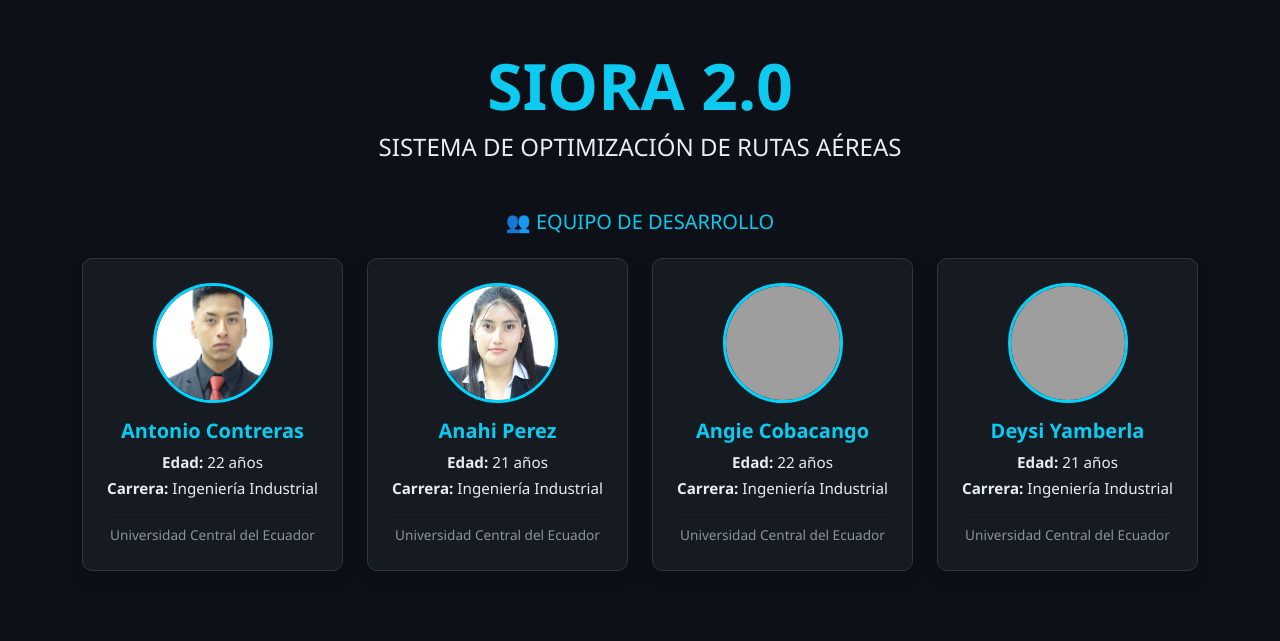
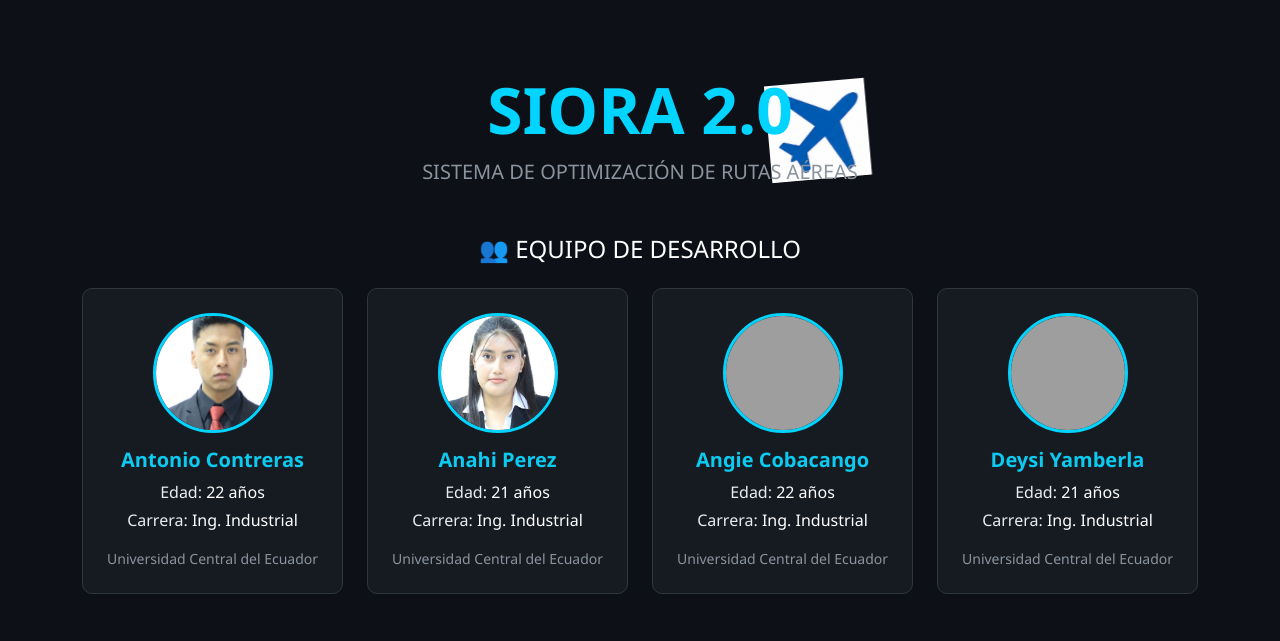
Before and after one commit to ac375655-beep/SIORA2.0, a Flask app: page / in a window 1280 px wide. Shown: the part 58-699 px from the top of the page. Run offline with Flask 3, Linux system fonts and the light colour scheme; grey boxes are pictures that could not be loaded.

Commit message:
Mejorar interfaz: panel de monitoreo, animaciones y optimización de dashboard

```diff
--- a/app.py
+++ b/app.py
@@ -82,7 +82,6 @@ def index():
 
 @app.route("/dashboard")
 def dashboard():
-    # ¡Aquí arreglamos el error 404! Esta ruta alimenta las gráficas
     total_simulaciones = Simulacion.query.count()
     total_rutas = Ruta.query.count()
     aeropuertos_activos = Aeropuerto.query.filter_by(estado="Abierto").count()
@@ -143,16 +142,22 @@ def rutas():
     aeropuertos = Aeropuerto.query.all()
     simulaciones = Simulacion.query.order_by(Simulacion.id.desc()).limit(15).all()
 
+    # Variables de control para mantener seleccionadas las opciones
+    origen_sel = None
+    destino_sel = None
+    criterio_sel = "Menor Distancia"
+
     if request.method == "POST":
-        orig_id = int(request.form.get("origen"))
-        dest_id = int(request.form.get("destino"))
-        criterio = request.form.get("criterio")
+        origen_sel = int(request.form.get("origen"))
+        destino_sel = int(request.form.get("destino"))
+        criterio_sel = request.form.get("criterio")
 
-        if orig_id == dest_id:
+        if origen_sel == destino_sel:
             return render_template("rutas.html", aeropuertos=aeropuertos, simulaciones=simulaciones,
-                                   error="El origen y destino no pueden ser el mismo.")
+                                   error="El origen y destino no pueden ser el mismo.",
+                                   origen_sel=origen_sel, destino_sel=destino_sel, criterio_sel=criterio_sel)
 
-        nodos, rutas_opt, msj = dijkstra(orig_id, dest_id, criterio)
+        nodos, rutas_opt, msj = dijkstra(origen_sel, destino_sel, criterio_sel)
 
         if nodos:
             dist_total = round(sum(r.distancia for r in rutas_opt), 2)
@@ -160,25 +165,28 @@ def rutas():
             costo_total = round(sum(r.costo for r in rutas_opt), 2)
             consumo_total = round(sum(r.consumo for r in rutas_opt), 2)
 
-            origen_obj = Aeropuerto.query.get(orig_id)
-            destino_obj = Aeropuerto.query.get(dest_id)
+            origen_obj = Aeropuerto.query.get(origen_sel)
+            destino_obj = Aeropuerto.query.get(destino_sel)
             nombres_ruta = " ➔ ".join([Aeropuerto.query.get(n).codigo for n in nodos])
 
             coordenadas = [{"lat": Aeropuerto.query.get(n).latitud, "lon": Aeropuerto.query.get(n).longitud, "info": Aeropuerto.query.get(n).codigo} for n in nodos]
 
             sim = Simulacion(origen=f"{origen_obj.ciudad} ({origen_obj.codigo})", destino=f"{destino_obj.ciudad} ({destino_obj.codigo})",
-                             criterio=criterio, distancia_total=dist_total, tiempo_total=tiempo_total,
+                             criterio=criterio_sel, distancia_total=dist_total, tiempo_total=tiempo_total,
                              costo_total=costo_total, consumo_total=consumo_total, nodos_ruta=nombres_ruta, estado_red=msj)
             db.session.add(sim)
             db.session.commit()
 
             simulaciones = Simulacion.query.order_by(Simulacion.id.desc()).limit(15).all()
             return render_template("rutas.html", aeropuertos=aeropuertos, simulaciones=simulaciones,
-                                   mapa_ruta=json.dumps(coordenadas), error=msj if "Alerta" in msj else None, detalle=sim)
+                                   mapa_ruta=json.dumps(coordenadas), error=msj if "Alerta" in msj else None, detalle=sim,
+                                   origen_sel=origen_sel, destino_sel=destino_sel, criterio_sel=criterio_sel)
         else:
-            return render_template("rutas.html", aeropuertos=aeropuertos, simulaciones=simulaciones, error=msj)
+            return render_template("rutas.html", aeropuertos=aeropuertos, simulaciones=simulaciones, error=msj,
+                                   origen_sel=origen_sel, destino_sel=destino_sel, criterio_sel=criterio_sel)
 
-    return render_template("rutas.html", aeropuertos=aeropuertos, simulaciones=simulaciones, mapa_ruta="[]")
+    return render_template("rutas.html", aeropuertos=aeropuertos, simulaciones=simulaciones, mapa_ruta="[]",
+                           origen_sel=origen_sel, destino_sel=destino_sel, criterio_sel=criterio_sel)
 
 def inicializar_bd():
     if Aeropuerto.query.count() == 0:
--- a/templates/index.html
+++ b/templates/index.html
@@ -1,40 +1,80 @@
 {% extends 'base.html' %}
+
 {% block content %}
-<div class="text-center mt-5">
-    <h1 class="display-3 fw-bold text-info">SIORA 2.0</h1>
-    <h4 class="text-light mb-5">SISTEMA DE OPTIMIZACIÓN DE RUTAS AÉREAS</h4>
+<style>
+    /* Animación del avión volando */
+    @keyframes volar {
+        0% { transform: translateX(-150px) rotate(0deg); }
+        45% { transform: translateX(50vw) translateY(-20px) rotate(5deg); }
+        55% { transform: translateX(60vw) translateY(20px) rotate(-5deg); }
+        100% { transform: translateX(110vw) rotate(0deg); }
+    }
+    .avion-animado {
+        position: absolute;
+        top: 15%;
+        left: 0;
+        width: 100px;
+        animation: volar 12s linear infinite;
+        z-index: 0;
+    }
 
-    <h5 class="text-info mb-4">👥 EQUIPO DE DESARROLLO</h5>
-    <div class="row justify-content-center">
-        <!-- Lista de integrantes con extensión .png -->
-        {% set equipo = [
-            {'nombre': 'Antonio Contreras', 'edad': '22', 'carrera': 'Ingeniería Industrial', 'foto': 'antonio.png'},
-            {'nombre': 'Anahi Perez', 'edad': '21', 'carrera': 'Ingeniería Industrial', 'foto': 'anahi.png'},
-            {'nombre': 'Angie Cobacango', 'edad': '22', 'carrera': 'Ingeniería Industrial', 'foto': 'angie.png'},
-            {'nombre': 'Deysi Yamberla', 'edad': '21', 'carrera': 'Ingeniería Industrial', 'foto': 'deysi.png'}
-        ] %}
+    /* Animación de entrada de las tarjetas */
+    @keyframes fadeIn {
+        from { opacity: 0; transform: translateY(20px); }
+        to { opacity: 1; transform: translateY(0); }
+    }
+    .perfil-card {
+        animation: fadeIn 0.8s ease-out forwards;
+        transition: transform 0.3s ease, box-shadow 0.3s ease;
+        background-color: #161b22;
+        border: 1px solid #30363d;
+    }
+    .perfil-card:hover {
+        transform: translateY(-10px);
+        box-shadow: 0 10px 20px rgba(0, 212, 255, 0.2) !important;
+        border-color: #00d4ff !important;
+    }
+    .img-perfil {
+        width: 120px;
+        height: 120px;
+        object-fit: cover;
+        border: 3px solid #00d4ff;
+        border-radius: 50%;
+        margin-bottom: 15px;
+    }
+</style>
 
-        {% for miembro in equipo %}
-        <div class="col-md-3">
-            <!-- Tarjeta que muestra toda la información directamente -->
-            <div class="card p-4 mb-4 shadow" style="background-color: #161b22; border: 1px solid #30363d; transition: transform 0.3s;"
-                 onmouseover="this.style.transform='translateY(-10px)'"
-                 onmouseout="this.style.transform='translateY(0px)'">
+<!-- El avión que vuela -->
+<img src="{{ url_for('static', filename='images/avion.png') }}" class="avion-animado" alt="Avión">
 
-                <!-- Foto del integrante circular y visible -->
-                <div class="text-center mb-3">
-                    <img src="{{ url_for('static', filename='images/' + miembro.foto) }}" alt="Foto de {{ miembro.nombre }}" class="rounded-circle" width="120" height="120" style="border: 3px solid #00d4ff; object-fit: cover; background-color: #0d1117;">
+<div class="text-center py-5" style="position: relative; z-index: 1;">
+    <h1 class="display-3 fw-bold" style="color: #00d4ff;">SIORA 2.0</h1>
+    <p class="lead text-secondary">SISTEMA DE OPTIMIZACIÓN DE RUTAS AÉREAS</p>
+
+    <div class="mt-5">
+        <h4 class="text-white mb-4">👥 EQUIPO DE DESARROLLO</h4>
+        <div class="row g-4 justify-content-center">
+
+            {% set equipo = [
+                {'nombre': 'Antonio Contreras', 'edad': '22', 'img': 'antonio.png'},
+                {'nombre': 'Anahi Perez', 'edad': '21', 'img': 'anahi.png'},
+                {'nombre': 'Angie Cobacango', 'edad': '22', 'img': 'angie.png'},
+                {'nombre': 'Deysi Yamberla', 'edad': '21', 'img': 'deysi.png'}
+            ] %}
+
+            {% for p in equipo %}
+            <div class="col-md-3">
+                <div class="card p-4 perfil-card h-100">
+                    <img src="{{ url_for('static', filename='images/' + p.img) }}" class="img-perfil mx-auto" alt="{{ p.nombre }}">
+                    <h5 class="text-info fw-bold">{{ p.nombre }}</h5>
+                    <p class="text-light mb-1">Edad: <span class="text-white">{{ p.edad }} años</span></p>
+                    <p class="text-light mb-0">Carrera: <span class="text-white">Ing. Industrial</span></p>
+                    <small class="text-secondary mt-3">Universidad Central del Ecuador</small>
                 </div>
+            </div>
+            {% endfor %}
 
-                <!-- Detalles del integrante -->
-                <h5 class="text-info fw-bold mb-2">{{ miembro.nombre }}</h5>
-                <p class="text-light mb-1" style="font-size: 0.95rem;"><strong>Edad:</strong> {{ miembro.edad }} años</p>
-                <p class="text-light mb-1" style="font-size: 0.95rem;"><strong>Carrera:</strong> {{ miembro.carrera }}</p>
-                <hr style="border-color: #30363d; margin: 10px 0;">
-                <p class="text-secondary mb-0" style="font-size: 0.85rem;">Universidad Central del Ecuador</p>
-            </div>
         </div>
-        {% endfor %}
     </div>
 </div>
 {% endblock %}
```
Also changed, not shown: templates/dashboard.html (+44 -8 lines), templates/rutas.html (+27 -9 lines), siora.db.
